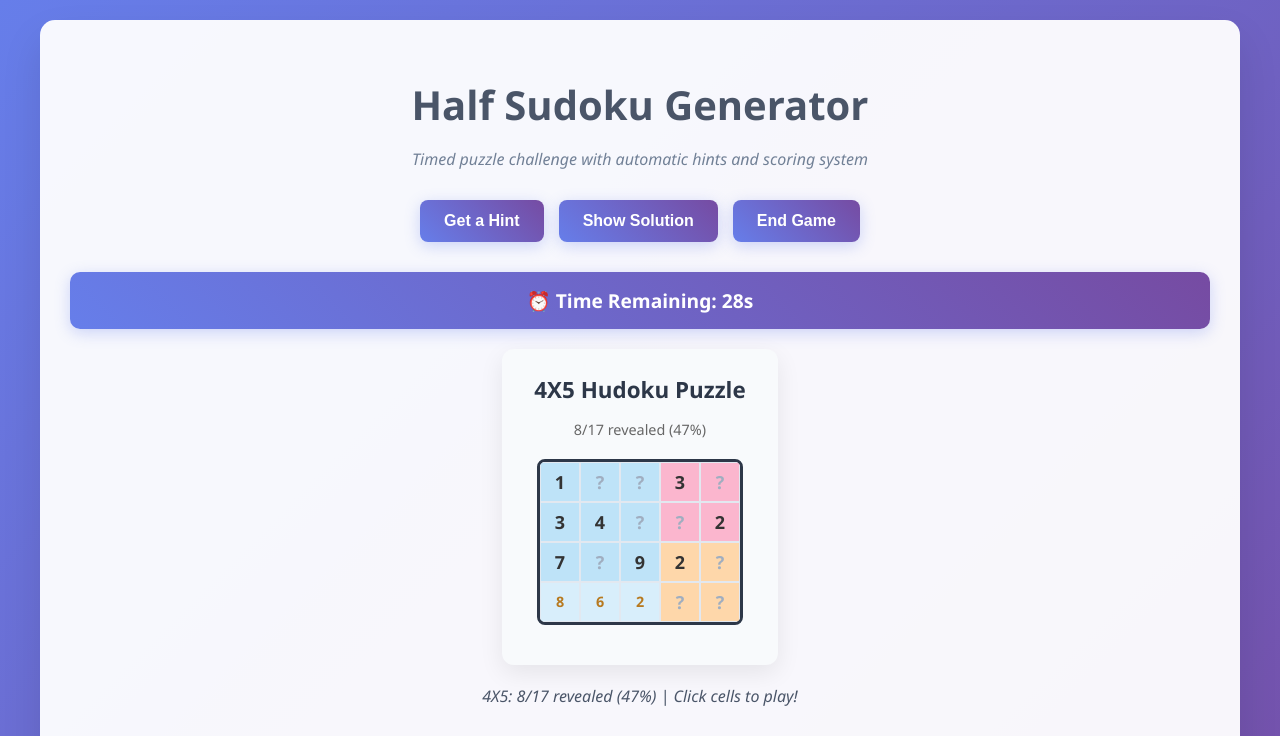
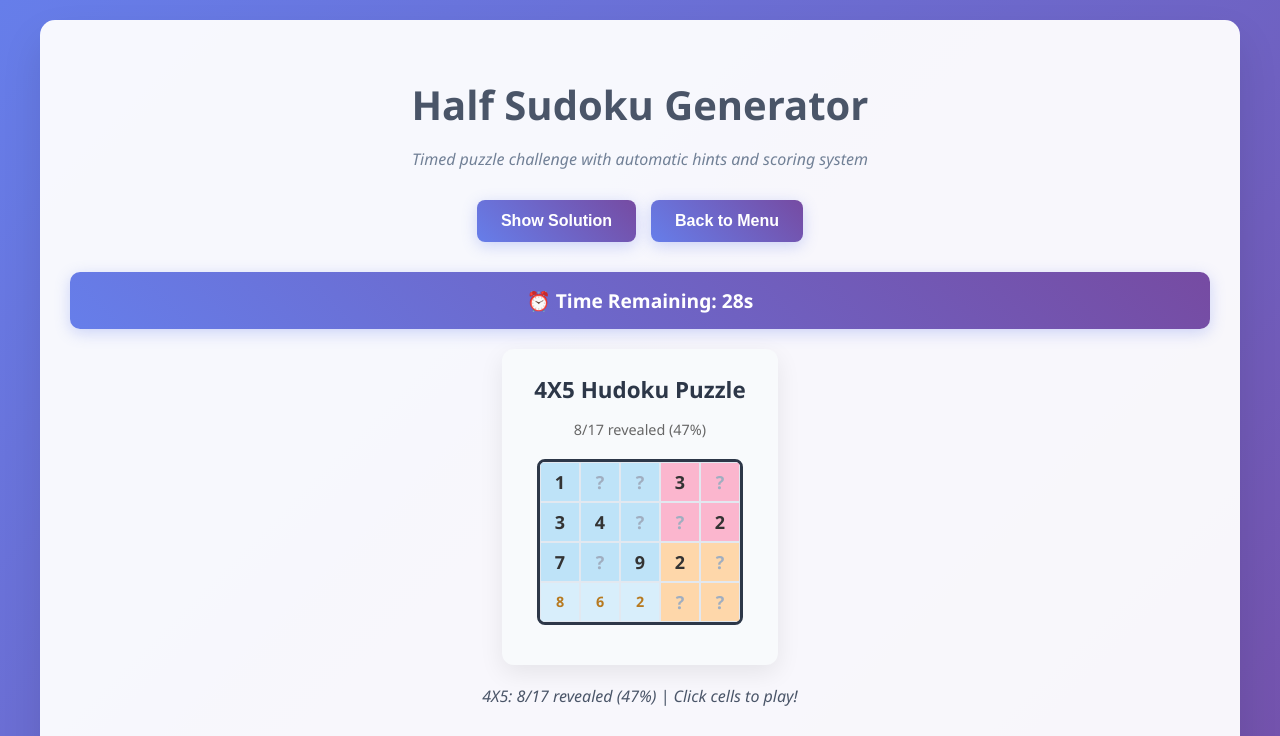
Before and after one commit to schmess/hudoku-mvp, a plain HTML site: page index.html in a window 1280 px wide. Both pictures are taken after a click on the button "Start 4×5 Hudoku". Shown: the top 736 px of the page. Drawn offline with Linux system fonts and the light colour scheme.

Commit message:
Remove 'Get a Hint' button and all related logic

```diff
--- a/index.html
+++ b/index.html
@@ -306,9 +306,8 @@
         <div class="controls">
             <button onclick="startPuzzle('4x5')" id="start4x5">Start 4×5 Hudoku</button>
             <button onclick="startPuzzle('6x5')" id="start6x5">Start 6×5 Hudoku</button>
-            <button onclick="getHintAndResetTimer()" id="hintBtn" style="display: none;">Get a Hint</button>
             <button onclick="showSolution()" id="solutionBtn" style="display: none;">Show Solution</button>
-            <button onclick="resetGame()" id="resetBtn" style="display: none;">End Game</button>
+            <button onclick="resetGame()" id="resetBtn" style="display: none;">Back to Menu</button>
         </div>
 
         <div id="timerContainer" style="display: none;">
@@ -885,7 +884,6 @@
         function showScoreScreen(scoreData) {
             stopTimer();
             // Hide game controls and timer when showing score
-            document.getElementById('hintBtn').style.display = 'none';
             document.getElementById('solutionBtn').style.display = 'none';
             document.getElementById('resetBtn').style.display = 'none';
             document.getElementById('timerContainer').style.display = 'none';
@@ -1027,7 +1025,6 @@
                 // Update button visibility
                 document.getElementById('start4x5').style.display = 'none';
                 document.getElementById('start6x5').style.display = 'none';
-                document.getElementById('hintBtn').style.display = 'inline-block';
                 document.getElementById('solutionBtn').style.display = 'inline-block';
                 document.getElementById('resetBtn').style.display = 'inline-block';
                 // Show timer and start it
@@ -1047,7 +1044,6 @@
             // Reset button visibility
             document.getElementById('start4x5').style.display = 'inline-block';
             document.getElementById('start6x5').style.display = 'inline-block';
-            document.getElementById('hintBtn').style.display = 'none';
             document.getElementById('solutionBtn').style.display = 'none';
             document.getElementById('resetBtn').style.display = 'none';
             // Reset solution button text
```
